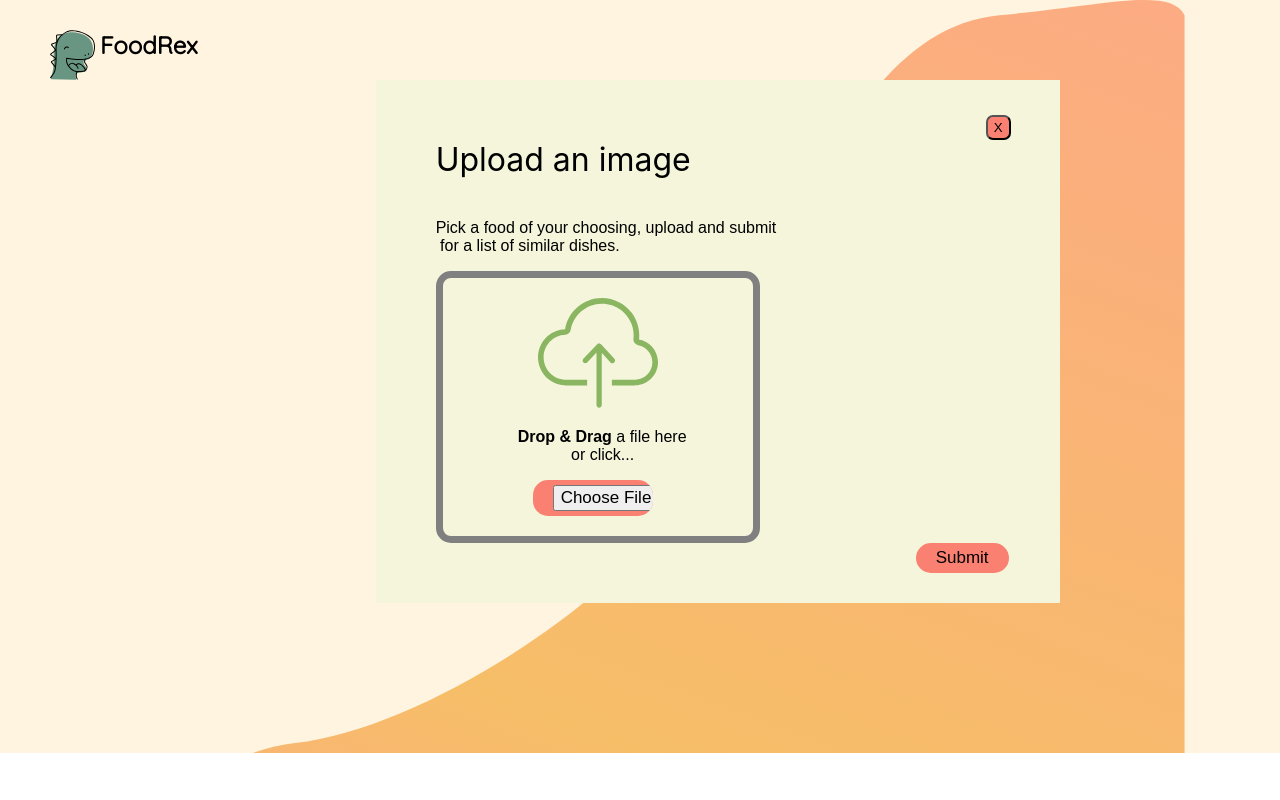
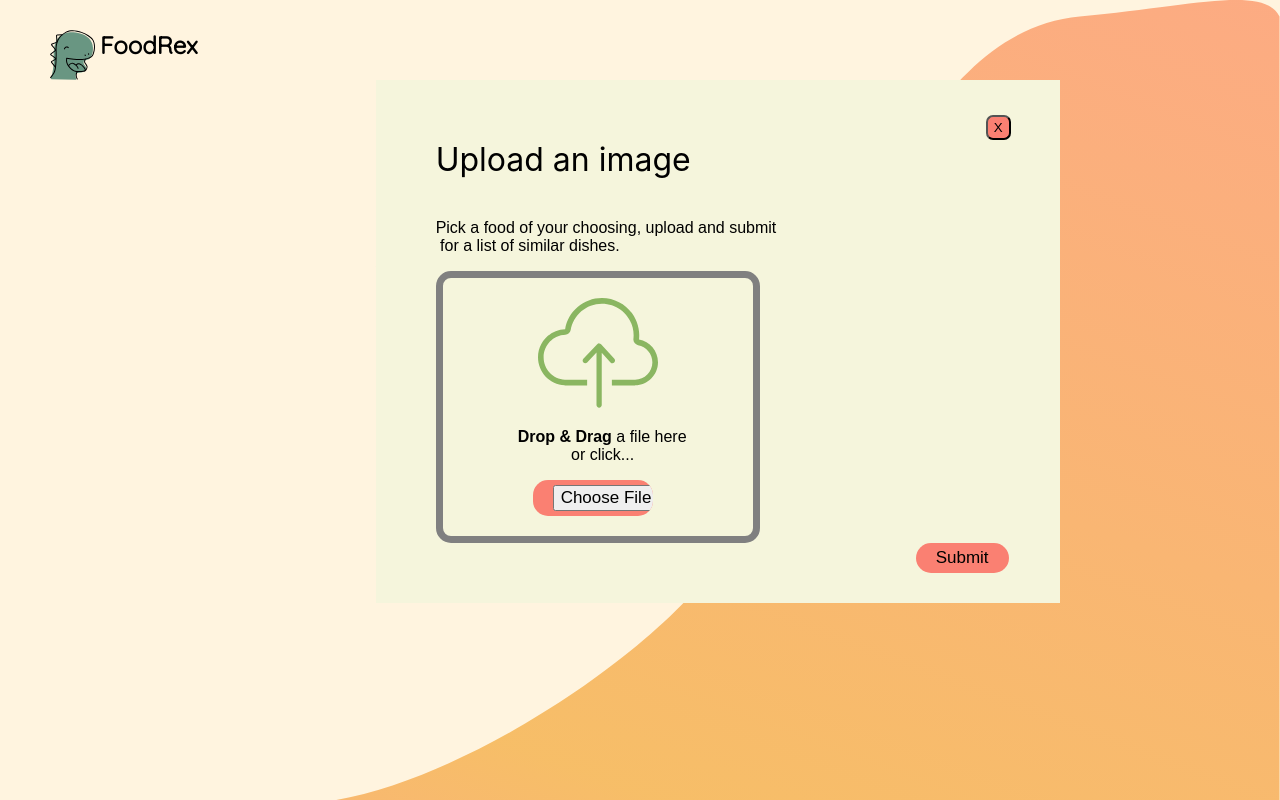
Before and after one commit to KonstantinVVictoria/recipe-finder, a Next.js app: page /home in a window 1280 px wide. Built offline with nearby package versions, Linux system fonts and the light colour scheme.

Commit message:
fixed background

```diff
--- a/pages/home.js
+++ b/pages/home.js
@@ -13,7 +13,8 @@ const Home = function () {
       style={{
         backgroundImage: "url(/Home_Gradient.svg)",
         backgroundColor: "#FFF4DF",
-        height: "753px",
+        height: "100vh",
+        backgroundSize: "100%",
         backgroundRepeat: "no-repeat",
       }}
     >
--- a/pages/recommendations.js
+++ b/pages/recommendations.js
@@ -11,6 +11,8 @@ const Recommendations = function () {
         backgroundColor: "#FFF4DF",
         height: "753px",
         backgroundRepeat: "no-repeat",
+        height: "100vh",
+        backgroundSize: "100%",
       }}
     >
       <Header />
```
